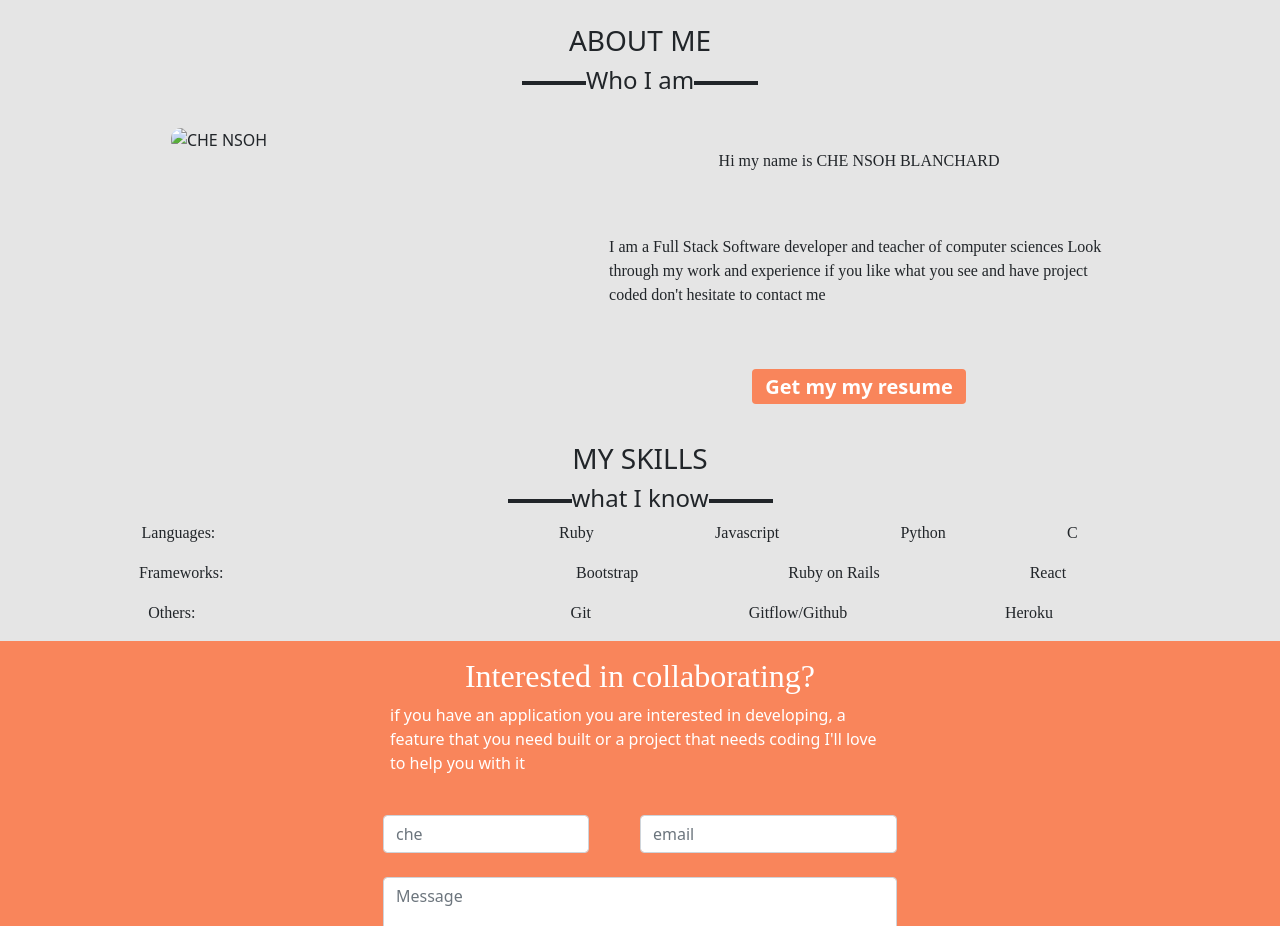
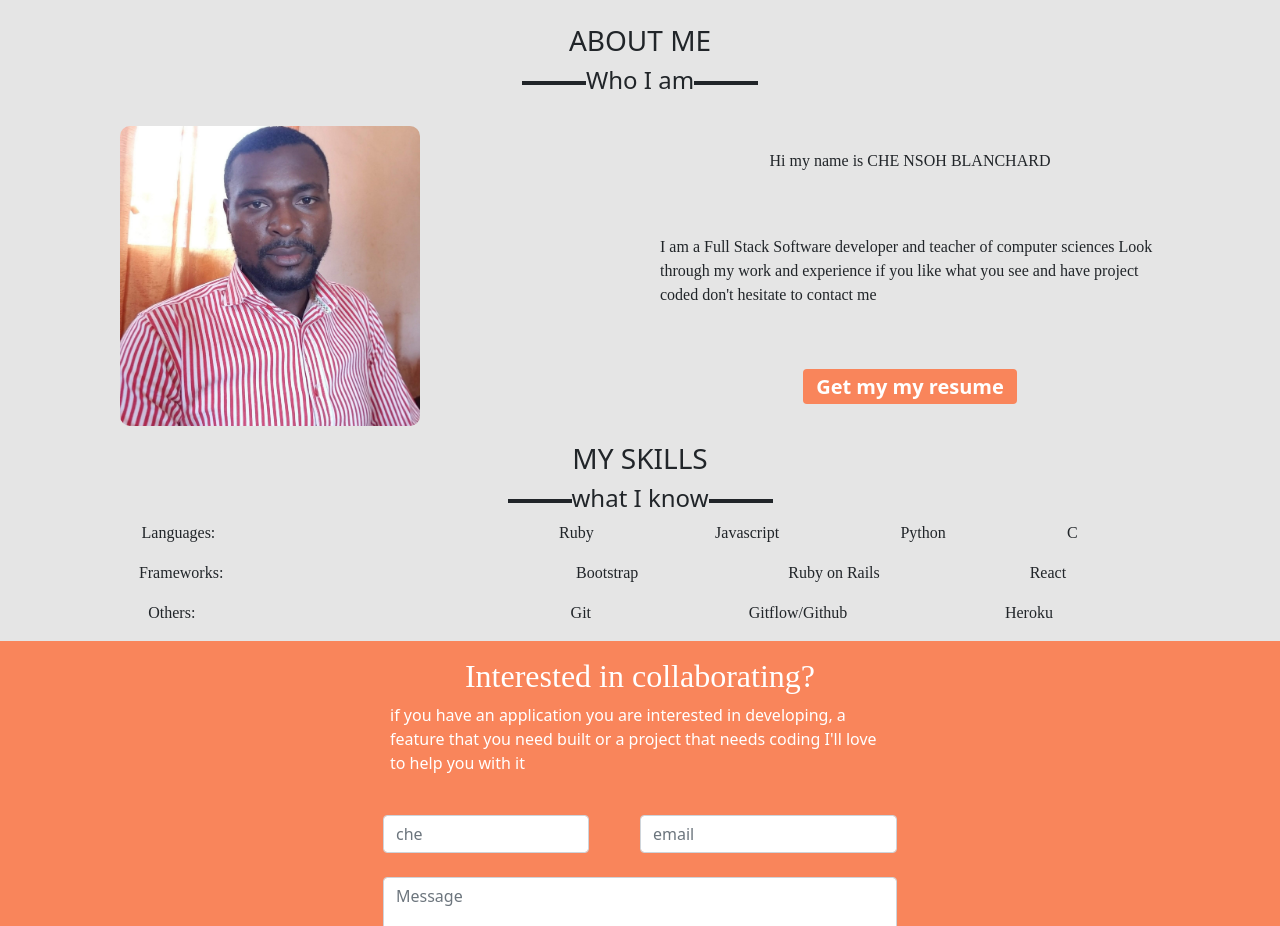
Before and after one commit to che30/Personal-portfolio, a plain HTML site: page index.html in a window 1280 px wide. Shown: the part 1520-2446 px from the top of the page. Drawn offline with nearby package versions, Linux system fonts and the light colour scheme; the site is published under a folder, as on GitHub Pages, so addresses that start at the root find nothing.

Commit message:
Reference image with correct path

```diff
--- a/index.html
+++ b/index.html
@@ -199,7 +199,7 @@
     </div>
     <div class="d-flex justify-content-around mt-4 abtMe-main">
       <div>
-        <img src="/assets/images/agilelist.jpg" alt="CHE NSOH" class="myImg">
+        <img src="./assets/images/agilelist.jpg" alt="CHE NSOH" class="myImg">
       </div>
       <div>
         <div class="d-flex flex-column align-items-center justify-content-around abtMe-container">
```
